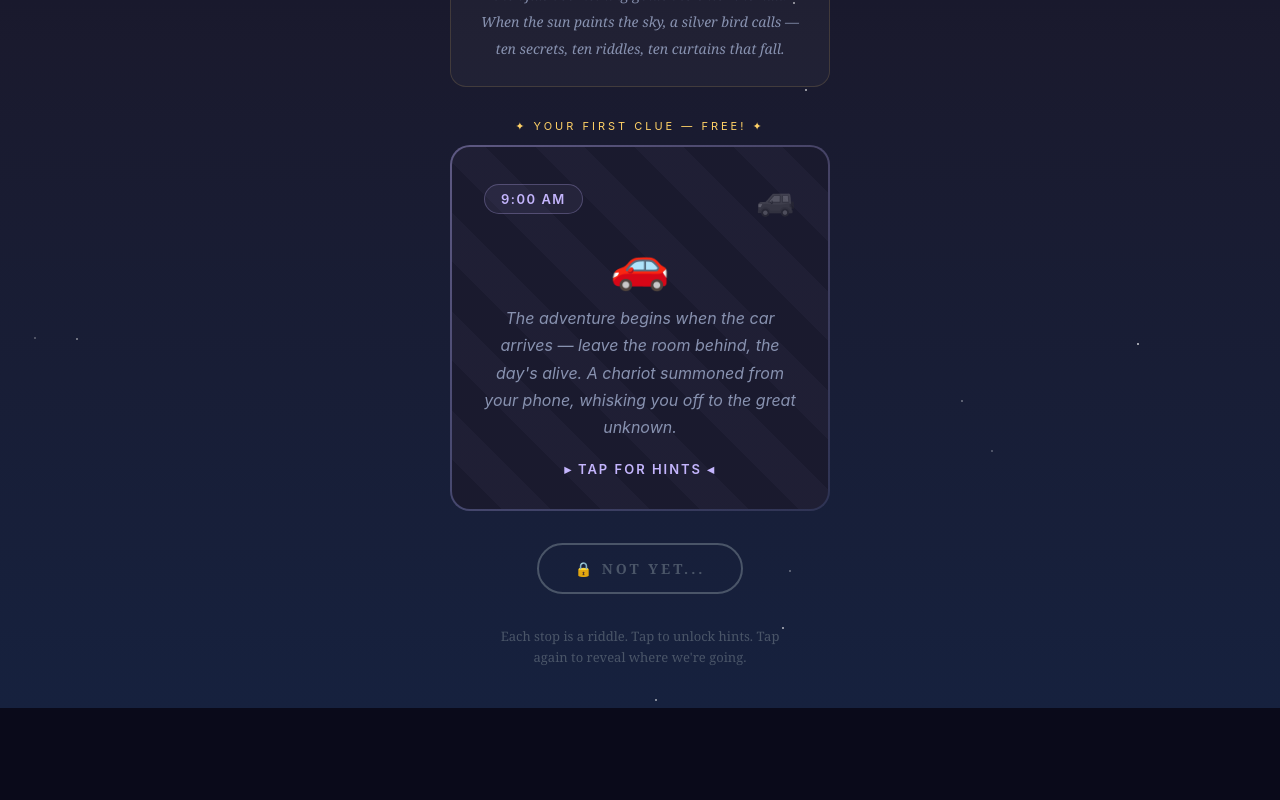
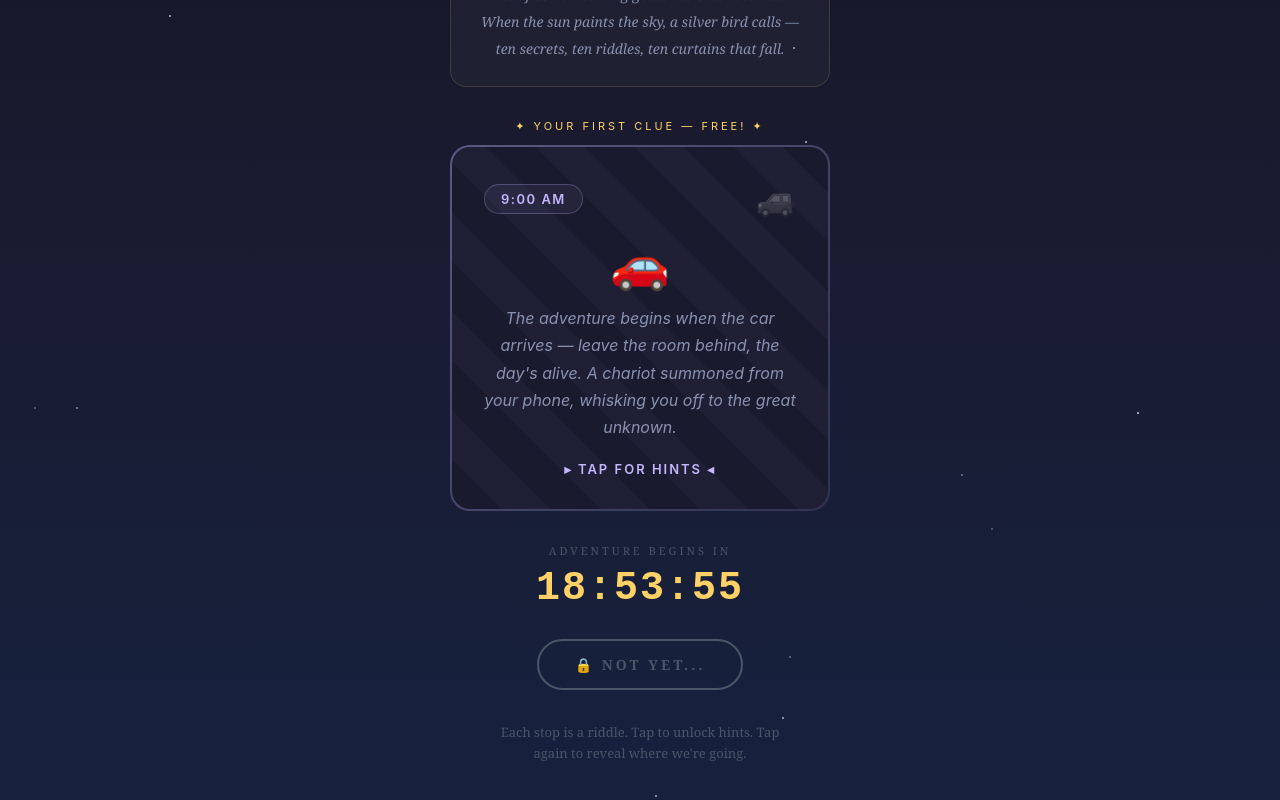
Before and after one commit to falconerdean/dallas-adventure, a React (Vite) app: page / in a window 1280 px wide. Shown: the part 621-1421 px from the top of the page. Before the commit the page ends 1329 px from the top, so only its background shows below. Built offline with nearby package versions, Linux system fonts and the light colour scheme.

Commit message:
Update App.jsx

```diff
--- a/src/App.jsx
+++ b/src/App.jsx
@@ -520,6 +520,7 @@ export default function App() {
   );
 
   const gateOpen = admin || now >= GATE_OPEN;
+  const msUntilAdventure = ADVENTURE_START.getTime() - now.getTime();
   const visibleStops = admin
     ? stops
     : stops.filter((stop) => {
@@ -688,6 +689,35 @@ export default function App() {
             }
           />
         </div>
+
+        {/* Countdown */}
+        {msUntilAdventure > 0 && (
+          <div style={{ margin: "0 0 28px 0" }}>
+            <p
+              style={{
+                color: "#4a5568",
+                fontSize: "11px",
+                letterSpacing: "3px",
+                textTransform: "uppercase",
+                margin: "0 0 8px 0",
+              }}
+            >
+              Adventure begins in
+            </p>
+            <p
+              style={{
+                color: "#ffd166",
+                fontSize: "clamp(28px, 6vw, 40px)",
+                fontFamily: "'Courier New', monospace",
+                fontWeight: 700,
+                margin: 0,
+                letterSpacing: "2px",
+              }}
+            >
+              {formatCountdown(msUntilAdventure)}
+            </p>
+          </div>
+        )}
 
         {gateOpen ? (
           <div
```
